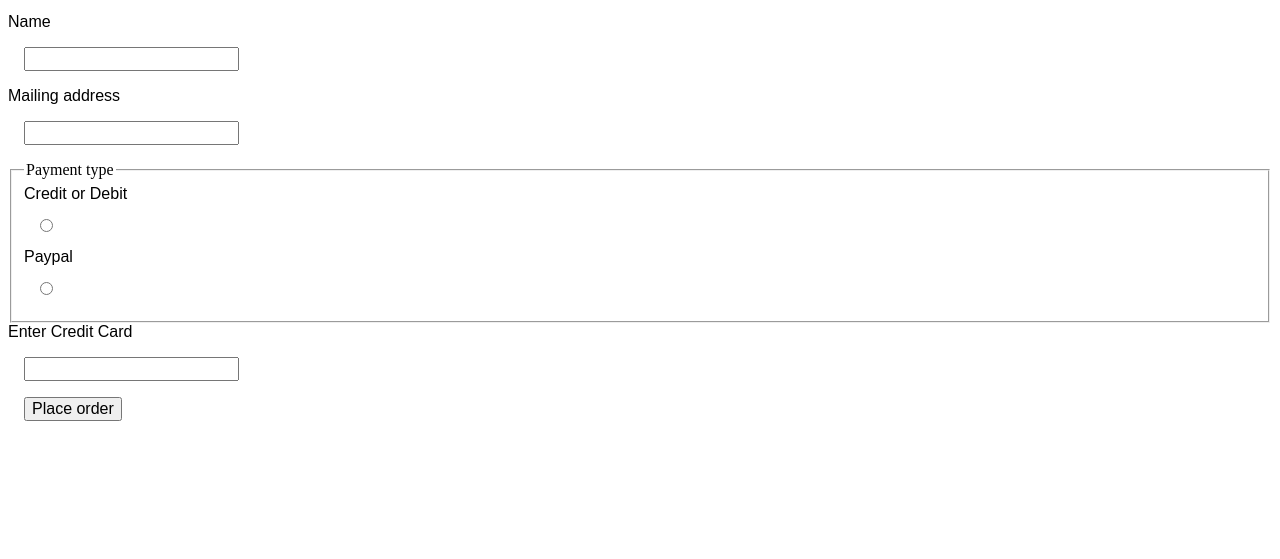
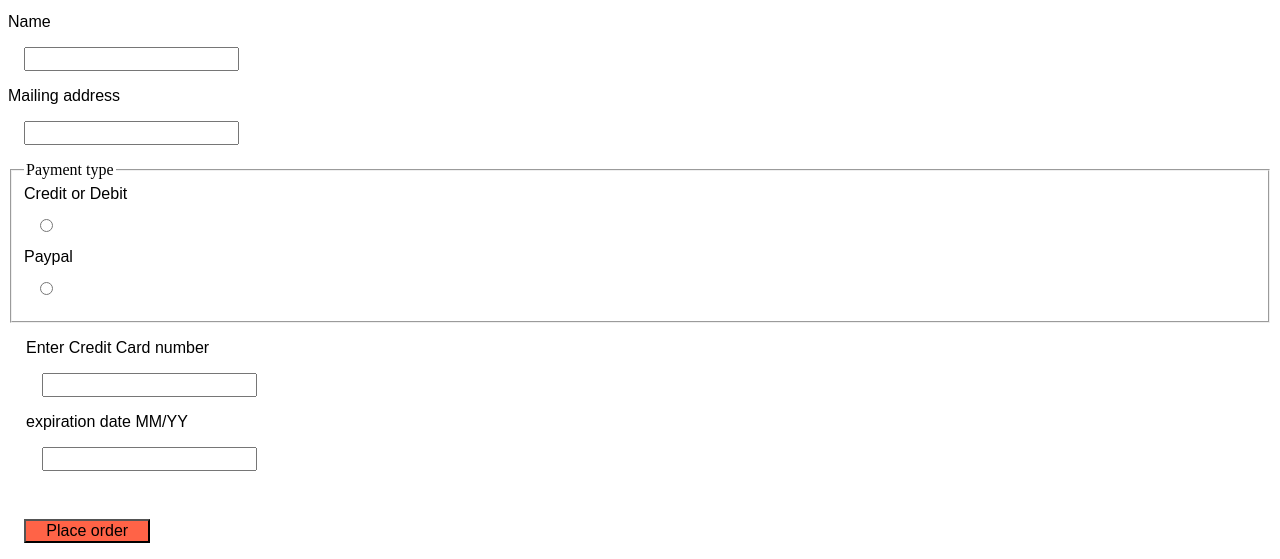
Before and after one commit to Amyvanfo/portfolio, a plain HTML site: page nicks-gallery/order-form.html in a window 1280 px wide. Shown: the part 1500-2059 px from the top of the page. Before the commit the page ends 1937 px from the top, so only its background shows below. Drawn offline with Linux system fonts and the light colour scheme.

Commit message:
validated CSS and HTML made corrections.

```diff
--- a/nicks-gallery/order-form.html
+++ b/nicks-gallery/order-form.html
@@ -24,16 +24,14 @@
           <img src="http://lorempixel.com/output/animals-q-c-75-75-7.jpg" alt="small cat">
         </label>
         <label>Photo ID 444
-        <input type="checkbox" name="photo"
-      value="444">
+        <input type="checkbox" name="photo" value="444">
         <span class="checkmark"></span>
-      <img src="http://lorempixel.com/output/nature-q-c-75-75-6.jpg"alt="pansy">
+          <img src="http://lorempixel.com/output/nature-q-c-75-75-6.jpg" alt="pansy">
         </label>
         <label>Photo ID 789
-        <input type="checkbox" name="photo"
-      value="789">
+        <input type="checkbox" name="photo" value="789">
         <span class="checkmark"></span>
-      <img src="http://lorempixel.com/output/sports-q-c-75-75-5.jpg"alt="bmx cyclist">
+          <img src="http://lorempixel.com/output/sports-q-c-75-75-5.jpg" alt="bmx cyclist">
         </label>
     </fieldset>
       <label>Please select the photo size
@@ -51,8 +49,7 @@
         <input type="text" name="mailingAddress">
       </label>
     <fieldset>
-      <legend>Payment type
-      </legend>
+      <legend>Payment type</legend>
       <label>Credit or Debit
       <input type="radio" name="special" value="credit">
       </label>
@@ -60,10 +57,15 @@
       <input type="radio" name="special" value="paypal">
       </label>
     </fieldset>
-    <label>Enter Credit Card
+    <fieldset class="payment">
+    <label>Enter Credit Card number
       <input type="number" name="acctNumber">
     </label>
-
+    <label>
+      expiration date MM/YY
+      <input type="number" name="expiration">
+    </label>
+    </fieldset>
       <input type="submit" value="Place order">
     </form>
   </body>
--- a/nicks-gallery/styles.css
+++ b/nicks-gallery/styles.css
@@ -7,7 +7,6 @@ p, h3, li, label{
     font-variant: small-caps;
     font-family: "Hind Madurai", sans-serif;
     padding-right: 5%;
-
   }
   h1 {
     text-align: center;
@@ -21,16 +20,27 @@ p, h3, li, label{
     padding: 20px;
     text-align: center;
   }
-  button, input, select, textarea {
+  button, select,input, textarea {
     font-size: inherit;
     font-size: 100%;
     box-sizing: border-box;
     display: block;
     margin: 1rem;
   }
-  img{
+  img {
     display: flex;
     margin: 1rem;
+  }
+  input[type=submit]{
+   width: 10%;
+   background-color: tomato;
+  }
+  input[type=radio]{
+
+  }
+  .payment {
+    padding: 1rem;
+    border: none;
   }
 
   .checkbox label {
@@ -39,16 +49,7 @@ p, h3, li, label{
     padding-left: 35px;
     margin-top: 12px;
     cursor: pointer;
-    -webkit-user-select; none;
-    -ms-user-select; none;
-    user-select: none;
-  }
+      }
   .checkmark:after {
     display: block;
 }
-
-input[type=submit]
-}
- width: 10%;
- background-color: tomato;
-}
```
Lines whose indentation alone changed are shown as unchanged.
